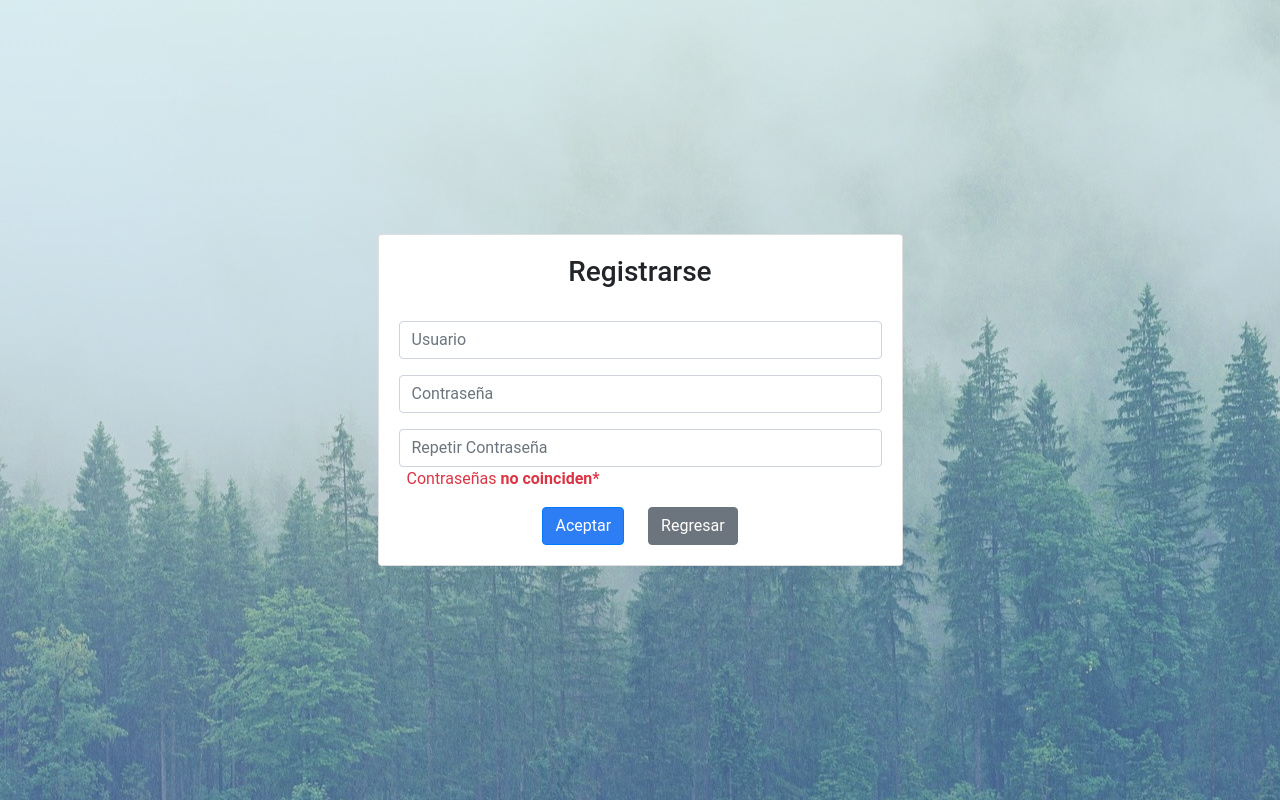
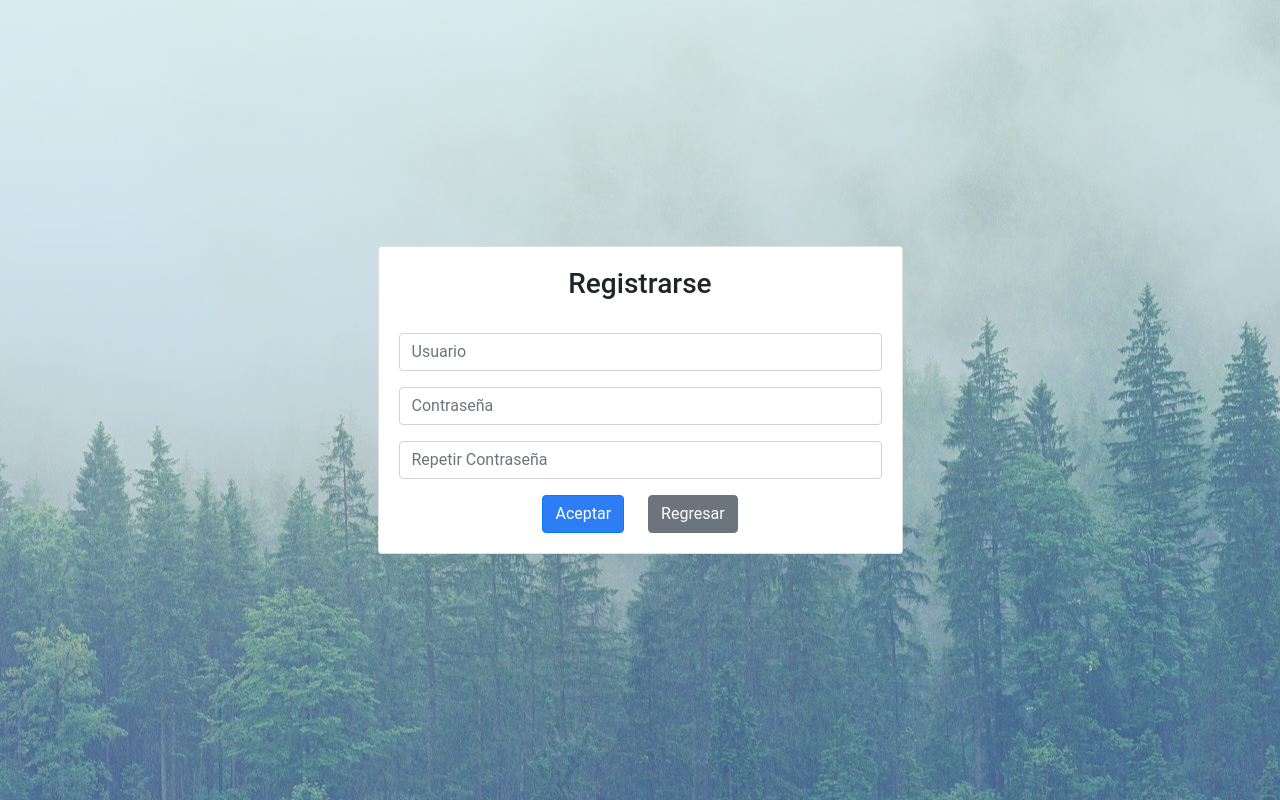
Before and after one commit to GabrielBatista06/Repuestas-y-Preguntas, an Angular app: page /registro in a window 1280 px wide. Built offline with nearby package versions, Linux system fonts and the light colour scheme; a web font is replaced by a local one.

Commit message:
Completamos las validaciones especiales en registr

```diff
--- a/src/app/componet/inicio/registro/registro.component.html
+++ b/src/app/componet/inicio/registro/registro.component.html
@@ -30,7 +30,7 @@
                     </div>
                     <div class="form-group" style="text-align: start;">
                         <input type="password" class="form-control" placeholder="Repetir Contraseña" formControlName="confirmPassword">
-                        <span class="text-danger ml-2">
+                        <span class="text-danger ml-2" *ngIf="register.hasError('notSame') && register.controls['confirmPassword'].touched">
                             Contraseñas<strong> no coinciden*</strong>
                         </span>
                     </div>
--- a/src/app/componet/inicio/registro/registro.component.ts
+++ b/src/app/componet/inicio/registro/registro.component.ts
@@ -15,7 +15,7 @@ export class RegistroComponent implements OnInit {
       password: ['', [Validators.required,Validators.minLength(6)]],
       confirmPassword: ['']
 
-    }, {Validator: this.checkPassword });
+    }, {validators: this.checkPassword });
   }
 
   ngOnInit(): void {
```
